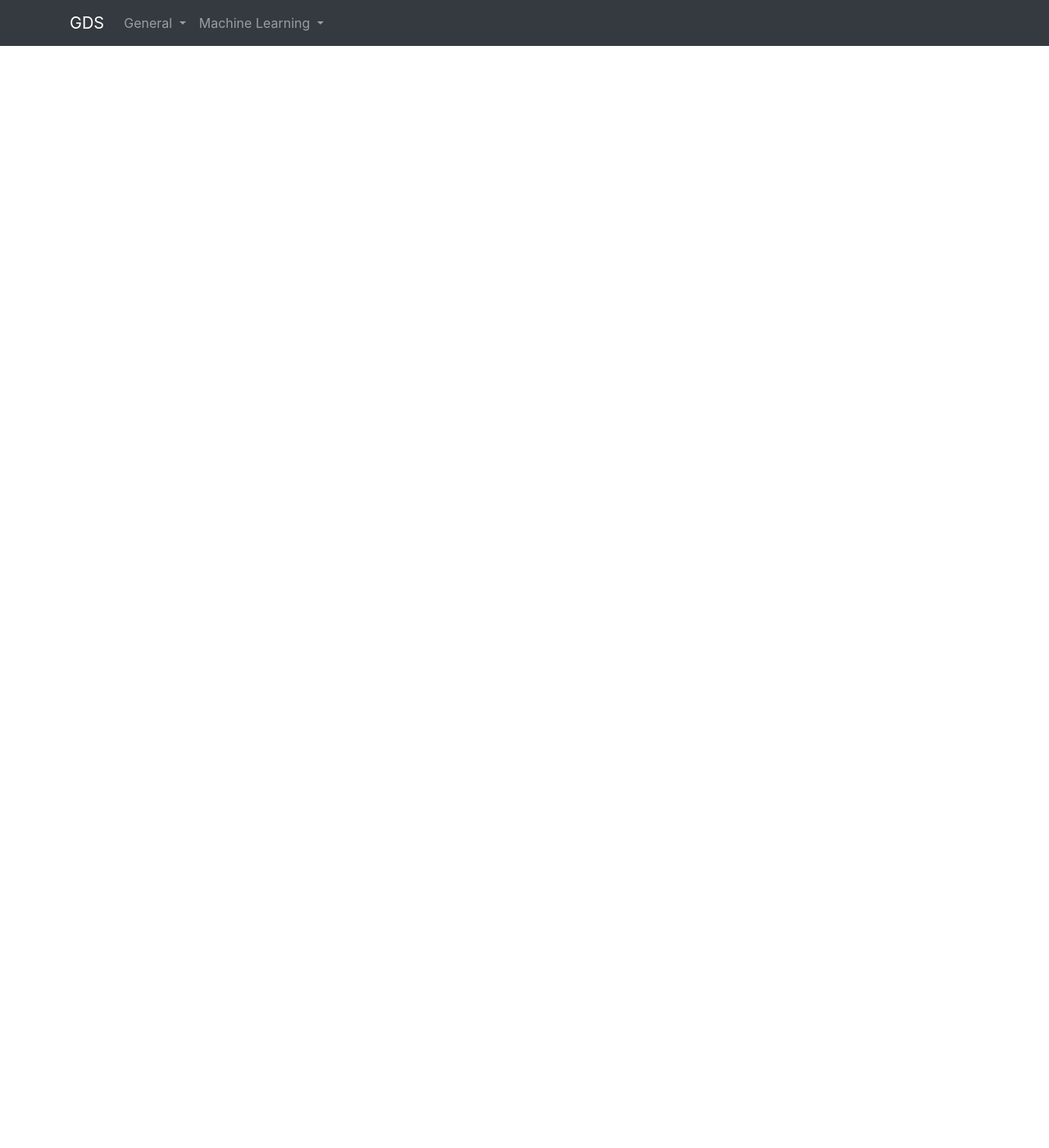
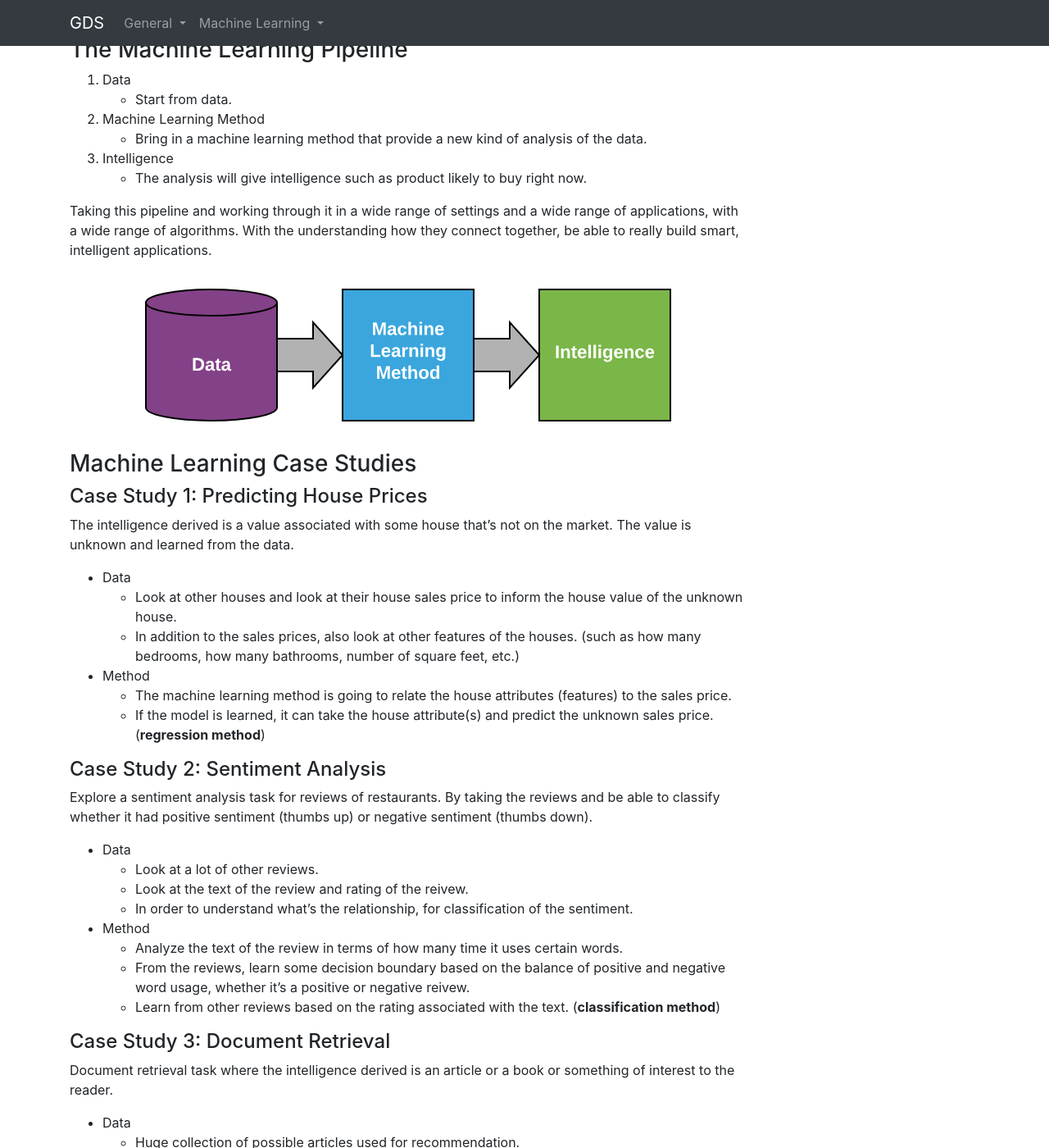
Before and after one commit to YTKme/GDS, a Jekyll site: the page built from docs/_docs/ml/coursera/machine-learning-foundations-a-case-study-approach.md, in a window 1280 px wide and 1400 px high, scrolled down 1261 px. Shown: the whole window at 82% size. Built offline with Jekyll 4.4.1, drawn with Linux system fonts in a browser that asks for light colours; some of the changed text lies outside the part shown.

Commit message:
Update Machine Learning Foundations A Case Study Approach Week 1 material

```diff
--- a/docs/_docs/ml/coursera/machine-learning-foundations-a-case-study-approach.md
+++ b/docs/_docs/ml/coursera/machine-learning-foundations-a-case-study-approach.md
@@ -3,13 +3,15 @@
 permalink: /docs/ml/coursera/machine-learning-foundations-a-case-study-approach/
 ---
 
-## Welcome
+## Week 1
+
+### Welcome
 
 <p class="lead">Machine Learning Specialization</p>
 <p class="lead">University of Washington</p>
 <blockquote class="blockquote">Machine learning is changing the world</blockquote>
 
-## Old View of Machine Learning
+### Old View of Machine Learning
 
 1. Data
     * Start with some data set or data.
@@ -21,3 +23,124 @@
     * Write the paper to machine learning conference.
 
 ![Figure 1: Old View of Machine Learning]({{ "/res/img/ml/coursera/machine-learning-foundations-a-case-study-approach/old_view_of_machine_learning.svg" | prepend : "/" | prepend : site.baseurl | prepend : site.url }}){:class="img-fluid rounded mx-auto d-block"}
+
+### Industry
+
+Disruptive companies differentiated by INTELLIGENT APPLICATIONS using MACHINE LEARNING.
+
+* Google PageRank Search
+* Amazon Retail
+* Netflix Movie Distribution
+* Pandora Music
+* Google Adsense Advertising
+* Glassdoor Human Resource
+* Harmony Dating
+* Uber Taxis
+* RelateIQ CRM
+* Fitbit Wearables
+* Avvo Legal Advice
+* Zillow Real Estate
+* Obama'08 Campaigning
+* LinkedIn Networking
+* LivingSocial Coupons
+
+### The Machine Learning Pipeline
+
+1. Data
+    * Start from data.
+2. Machine Learning Method
+    * Bring in a machine learning method that provide a new kind of analysis of the data.
+3. Intelligence
+    * The analysis will give intelligence such as product likely to buy right now.
+
+Taking this pipeline and working through it in a wide range of settings and a wide range of applications, with a wide range of algorithms. With the understanding how they connect together, be able to really build smart, intelligent applications.
+
+![Figure 2: The Machine Learing Pipeline]({{ "/res/img/ml/coursera/machine-learning-foundations-a-case-study-approach/the_machine_learning_pipeline.svg" | prepend : "/" | prepend : site.baseurl | prepend : site.url }}){:class="img-fluid rounded mx-auto d-block"}
+
+### Machine Learning Case Studies
+
+#### Case Study 1: Predicting House Prices
+
+The intelligence derived is a value associated with some house that's not on the market. The value is unknown and learned from the data.
+
+* Data
+    * Look at other houses and look at their house sales price to inform the house value of the unknown house.
+    * In addition to the sales prices, also look at other features of the houses. (such as how many bedrooms, how many bathrooms, number of square feet, etc.)
+* Method
+    * The machine learning method is going to relate the house attributes (features) to the sales price.
+    * If the model is learned, it can take the house attribute(s) and predict the unknown sales price. (**regression method**)
+
+#### Case Study 2: Sentiment Analysis
+
+Explore a sentiment analysis task for reviews of restaurants. By taking the reviews and be able to classify whether it had positive sentiment (thumbs up) or negative sentiment (thumbs down).
+
+* Data
+    * Look at a lot of other reviews.
+    * Look at the text of the review and rating of the reivew.
+    * In order to understand what's the relationship, for classification of the sentiment.
+* Method
+    * Analyze the text of the review in terms of how many time it uses certain words.
+    * From the reviews, learn some decision boundary based on the balance of positive and negative word usage, whether it's a positive or negative reivew.
+    * Learn from other reviews based on the rating associated with the text. (**classification method**)
+
+#### Case Study 3: Document Retrieval
+
+Document retrieval task where the intelligence derived is an article or a book or something of interest to the reader.
+
+* Data
+    * Huge collection of possible articles used for recommendation.
+* Method
+    * Find structure in this data based on groups of related articles.
+    * Maybe there's a collection of articles about sports, world news, entertainment, science, etc.
+    * Find a structure and annotate the [corpus](https://en.wikipedia.org/wiki/Text_corpus){:target="_blank"} (a collection of documents with labels).
+    * Don't have corpus ahead of time, trying to infer from the data.
+    * Use for very rapid document retrieval to retrieve similar articles. (**clustering**)
+
+#### Case Study 4: Product Recommendation
+
+Collaborative filtering of product recommendation, where take past purchases and try to recommend some set of other product might be of interest in purchasing. Derive intelligence for production recommendation in relationship to products bought and products likely to buy in the future.
+
+* Data
+    * Other users' purchase histories.
+    * Possibly features of the users.
+* Method
+    * Take the data and arrange it into customers by products matrix where the squares indicate products that a customer actually purchased (products liked by that customer).
+    * From the matrix, learn features about the users and features about the products.
+    * Use the features to see how much agreement there is between:
+        * What the user likes.
+        * Different attributes the user likes.
+        * Whether the product is actually about those attributes.
+    * Going from customers by products matrix into learned features about users and products. (**matrix factorization**)
+
+#### Case Study 5: Visual Product Recommender
+
+A visual product recommender based on user input of images, which resulting in other products / images of interest.
+
+* Data
+    * User input, not text, but image.
+* Method
+    * Go from an image to a set of related images.
+    * Need to have very good features about the input image to find other images that are similar.
+    * Derive really detailed features using something called deep learning.
+    * Look at neural networks where every layer provide more and more descriptive features.
+    * Deeper and deeper layers to get more intricate features. (**deep learning**)
+
+### A Unique Machine Learning Specialization
+
+From use cases to models and algorithms.
+
+#### Introduction
+
+First course is about building, evaluating, and deploying *intelligence* in each case study...
+
+![Figure 3: The Machine Learing Pipeline Version 2]({{ "/res/img/ml/coursera/machine-learning-foundations-a-case-study-approach/the_machine_learning_pipeline_v2.svg" | prepend : "/" | prepend : site.baseurl | prepend : site.url }}){:class="img-fluid rounded mx-auto d-block"}
+
+Subsequent courses provide depth in models & algorithms, but still use case studies.
+1. Introduction
+2. Regression
+3. Classification
+4. Clustering & Retrieval
+5. Matrix Factorization & Dimensionality Reduction
+6. Capstone: Build an Intelligent Application with Deep Learning
+
+#### Regression
```
Also changed, not shown: docs/res/img/ml/coursera/machine-learning-foundations-a-case-study-approach/the_machine_learning_pipeline.svg (added), docs/res/img/ml/coursera/machine-learning-foundations-a-case-study-approach/the_machine_learning_pipeline_v2.svg (added).
